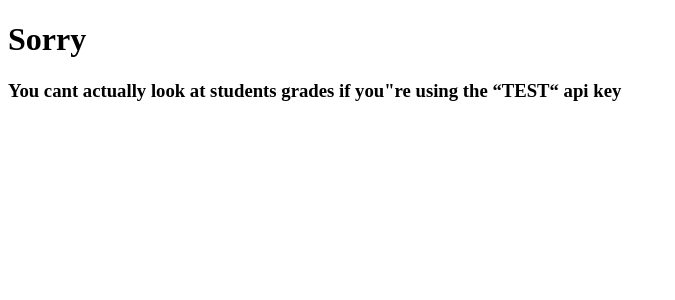
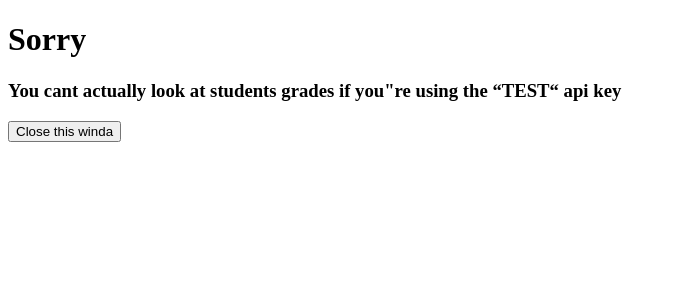
Before and after one commit to CapyJara/quick-grades, a React app: page /ass in a window 1280 px wide. Shown: the top 300 px of the page, without its empty margins (0-675 px from the left). Built offline with nearby package versions, Linux system fonts and the light colour scheme.

Commit message:
window close button for test page

```diff
--- a/src/components/pages/TestAss.js
+++ b/src/components/pages/TestAss.js
@@ -5,6 +5,7 @@ const TestAss = () => {
     <>
       <h1>Sorry</h1>
       <h3>You cant actually look at students grades if you&quot;re using the &ldquo;TEST&ldquo; api key</h3>
+      <button onClick={() => window.close()}>Close this winda</button>
     </>
   );
 };
```
